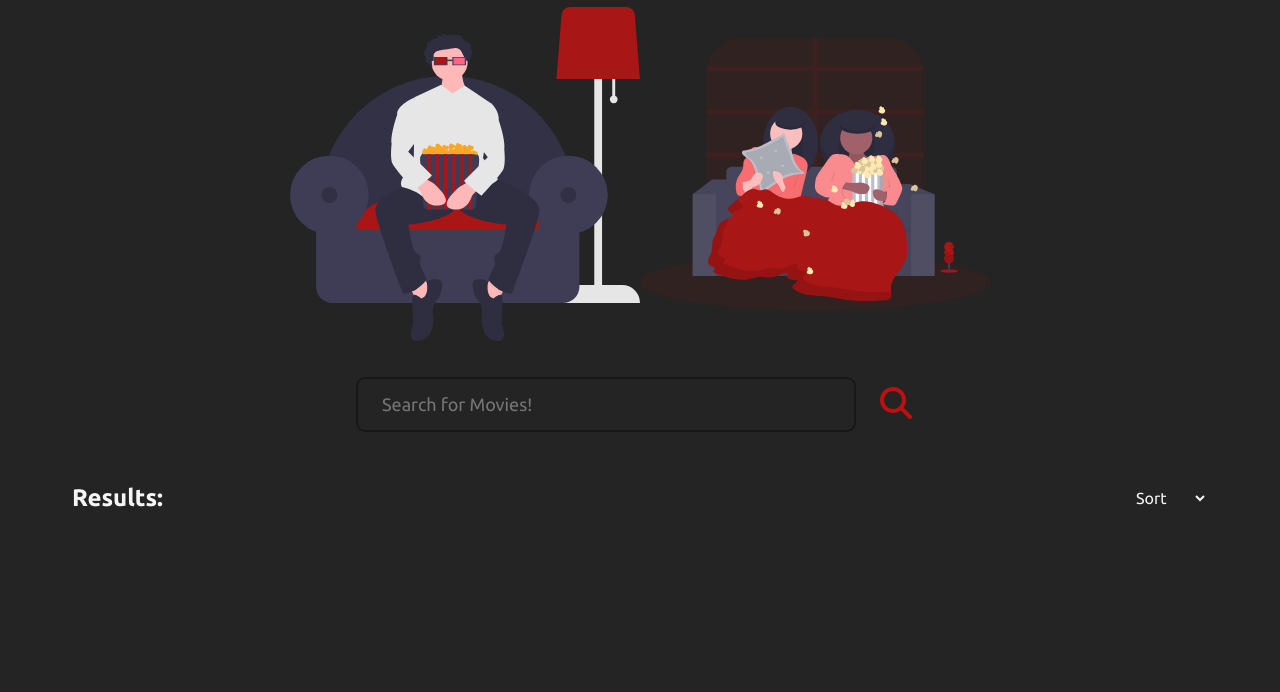
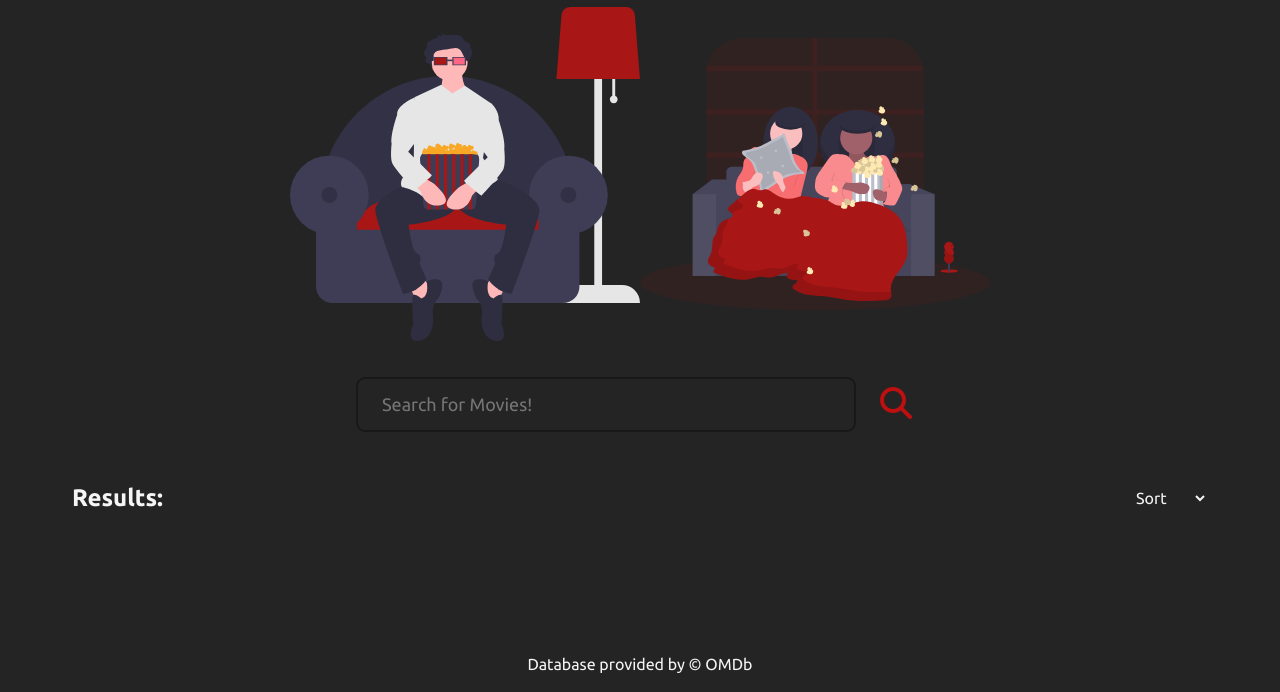
Before and after one commit to Hemick6198/Movie-API-Project, a plain HTML site: page index.html in a window 1280 px wide. Shown: the part 220-912 px from the top of the page. Before the commit the page ends 832 px from the top, so only its background shows below. Drawn offline with Linux system fonts and the light colour scheme.

Commit message:
finished

```diff
--- a/index.html
+++ b/index.html
@@ -87,11 +87,17 @@
             <div class="movies movies__loading">
               <i class="loading-spinner fa-solid fa-spinner fa-spin-pulse"></i>
             </div>
-
       </section>
 
+      <footer>
+        <div class="container">
+
+          <div class="row footer__row">
+            <span class="footer__copyright">Database provided by © OMDb</span>
+          </div>
+        </div>
+      </footer>
     </main>
 
 </body>
-
 </html>
--- a/index.js
+++ b/index.js
@@ -6,8 +6,9 @@ let movies;
 let movies__loading = document.querySelector('.movies__loading')
 let searchIcon = document.querySelector('.search__icon');
 let spinnerEl = document.querySelector('.loading-spinner')
+// display:none wasn't working in CSS
+spinnerEl.style.display = 'none';
 
-spinnerEl.style.display = 'none';
 
 // Search API function
 async function searchMovies(searchTerm) {
--- a/style.css
+++ b/style.css
@@ -256,7 +256,7 @@ nav {
     position: static;
     margin: 16px;
     padding: 16px;
-    /* display: none; */
+    display: none;
 }
 
 .loading-spinner {
@@ -321,6 +321,25 @@ MOVIES
     justify-content: center;
 }
 
+
+/*
+
+FOOTER
+
+*/
+
+
+.footer__row {
+    width: 100%;
+    height: 10vh;
+    display: flex;
+    align-items:end;
+    justify-content: center;
+}
+
+.footer__copyright {
+    padding-bottom: 16px;
+}
 
 /*
 
```
